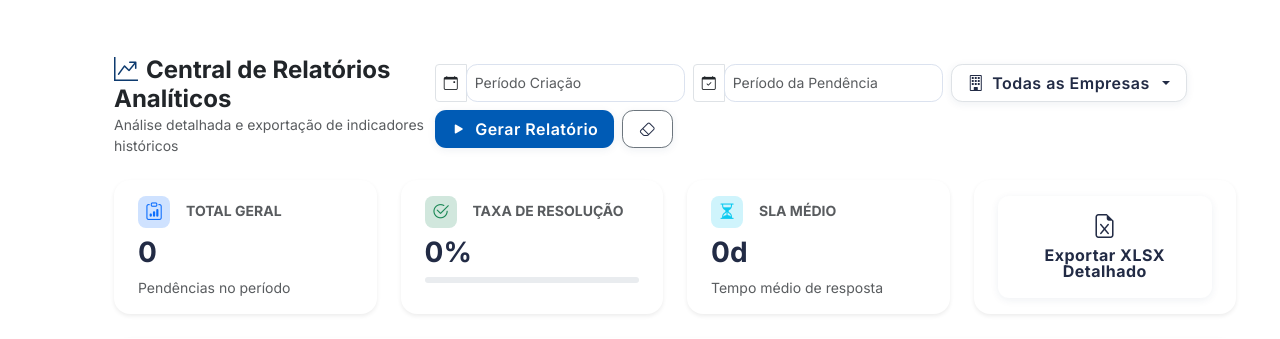
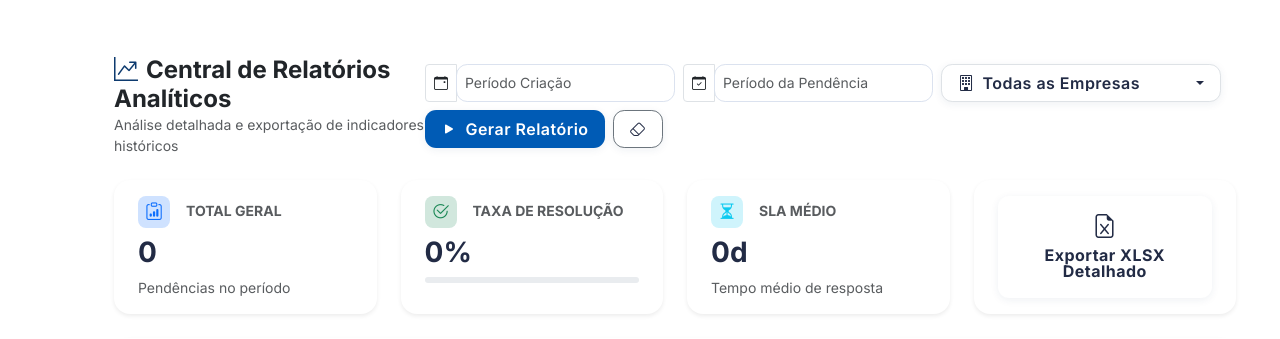
Before and after one commit to UP-380/sistema_pendencia, a Flask app: template templates/dashboard_relatorios.html in a window 1280 px wide. Shown: the top 339 px of the page. Run offline with Flask 3, Linux system fonts and the light colour scheme; the template is opened without the code that fills it, so the values that code supplies are empty; some libraries are stand-ins or nearby versions.

Commit message:
Correção de bugs pequenos de visualização na área superior da página

```diff
--- a/templates/dashboard_relatorios.html
+++ b/templates/dashboard_relatorios.html
@@ -33,9 +33,12 @@
             <div class="dropdown">
                 <button class="btn btn-white border dropdown-toggle d-flex align-items-center gap-2" type="button"
                     id="dropdownEmpresas" onclick="toggleDropdownManual(event)" aria-expanded="false"
-                    style="background-color: #fff;">
-                    <i class="bi bi-building"></i>
-                    <span id="labelEmpresas">Todas as Empresas</span>
+                    style="background-color: #fff; width: 280px; justify-content: space-between;">
+                    <div class="d-flex align-items-center gap-2 text-truncate">
+                        <i class="bi bi-building"></i>
+                        <span id="labelEmpresas" class="text-truncate" style="max-width: 180px;">Todas as
+                            Empresas</span>
+                    </div>
                 </button>
                 <div class="dropdown-menu p-2" aria-labelledby="dropdownEmpresas"
                     style="max-height: 400px; overflow-y: auto; width: 300px; z-index: 9999;">
@@ -218,6 +221,16 @@
         font-weight: 600;
         display: inline-block;
     }
+
+    /* Fixed widths for filters */
+    #dropdownEmpresas {
+        flex-shrink: 0;
+    }
+
+    #labelEmpresas {
+        display: inline-block;
+        vertical-align: middle;
+    }
 </style>
 
 <script>
@@ -352,9 +365,7 @@
 
         // Impede fechar ao clicar dentro do menu
         document.querySelector('.dropdown-menu').addEventListener('click', (e) => {
-            if (e.target.tagName !== 'BUTTON' && e.target.tagName !== 'INPUT' && e.target.tagName !== 'LABEL') {
-                e.stopPropagation();
-            }
+            e.stopPropagation();
         });
     }
 
```
Also changed, not shown: templates/dashboard_gerencial.html (+16 -3 lines).
